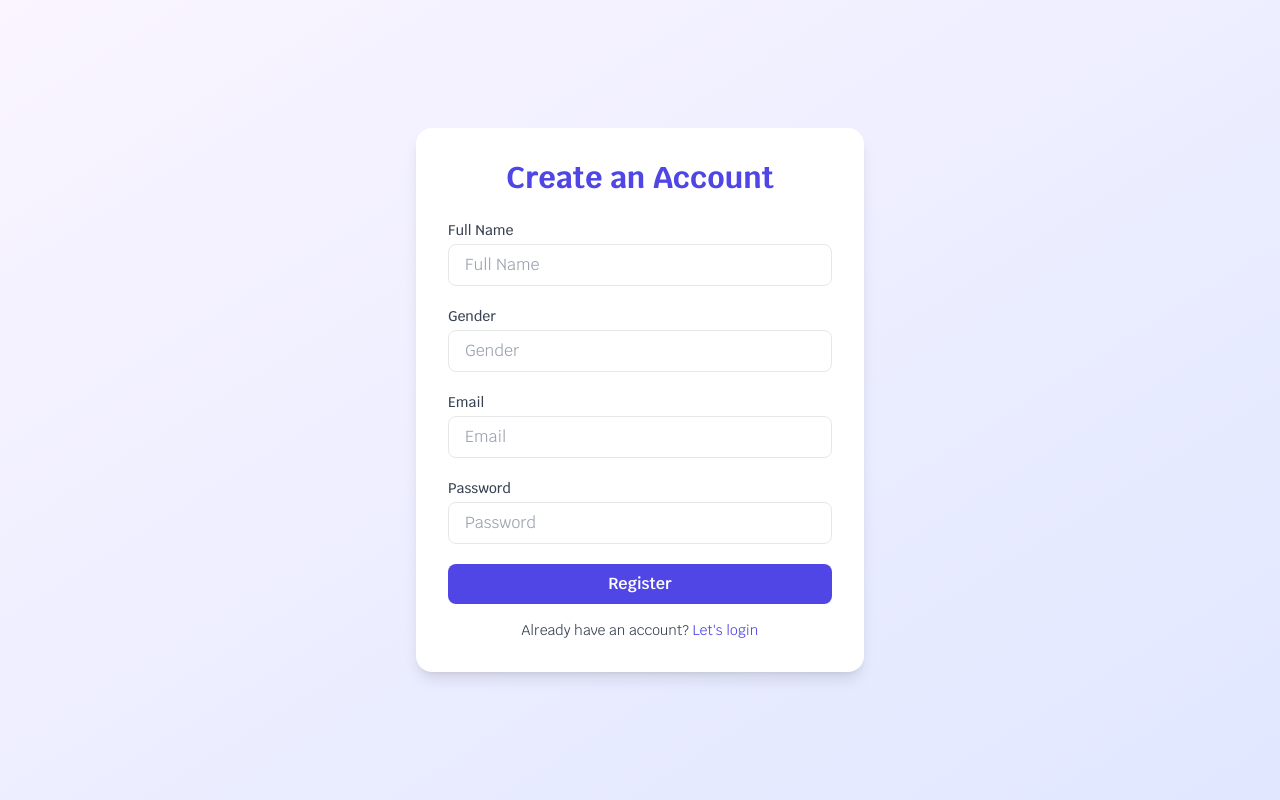
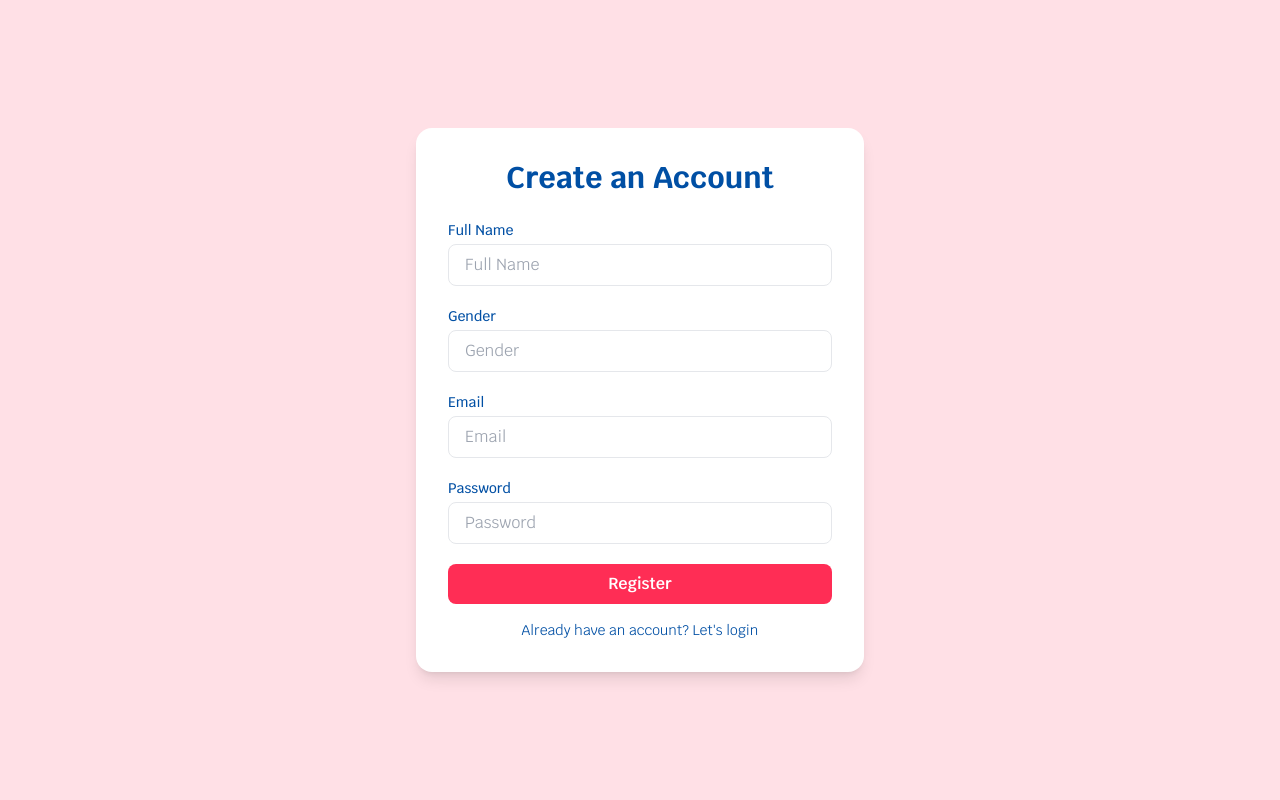
Before and after one commit to kushal1047/Connectedness, a React (Vite) app in the folder connectedness-frontend/: page /register in a window 1280 px wide. Built offline with nearby package versions, Linux system fonts and the light colour scheme.

Commit message:
Redesign the register page

```diff
--- a/connectedness-frontend/src/index.css
+++ b/connectedness-frontend/src/index.css
@@ -3,7 +3,7 @@
 @tailwind utilities;
 
 body {
-  @apply font-sans text-[#004FA4];
+  @apply font-sans text-[#004FA4] bg-[#FFE0E6];
 }
 
 button {
--- a/connectedness-frontend/src/pages/Login.jsx
+++ b/connectedness-frontend/src/pages/Login.jsx
@@ -42,7 +42,7 @@ export default function Login() {
               value={email}
               onChange={(e) => setEmail(e.target.value)}
               required
-              className="w-full px-4 py-2 border rounded-lg focus:outline-none focus:ring-2 focus:ring-blue-400"
+              className="w-full px-4 py-2 border rounded-lg focus:outline-none focus:ring-2 focus:ring-[#FF2D55]"
             />
           </div>
           <div>
@@ -59,7 +59,7 @@ export default function Login() {
               value={password}
               onChange={(e) => setPassword(e.target.value)}
               required
-              className="w-full py-2 px-4 border rounded-lg focus:outline-none focus:ring-2 focus:ring-blue-400"
+              className="w-full py-2 px-4 border rounded-lg focus:outline-none focus:ring-2 focus:ring-[#FF2D55]"
             />
           </div>
           {error && <div className="text-red-600">{error}</div>}
--- a/connectedness-frontend/src/pages/Register.jsx
+++ b/connectedness-frontend/src/pages/Register.jsx
@@ -30,16 +30,16 @@ export default function Register() {
     }
   };
   return (
-    <div className="flex items-center justify-center min-h-screen bg-gradient-to-br from-purple-50 to-indigo-100">
+    <div className="flex items-center justify-center min-h-screen">
       <div className="w-full max-w-md p-8 rounded-2xl shadow-lg bg-white">
-        <h2 className="text-3xl font-bold mb-6 text-center text-indigo-600">
+        <h2 className="text-3xl font-bold mb-6 text-center">
           Create an Account
         </h2>
         <form onSubmit={handleSubmit} className="flex flex-col gap-5">
           <div>
             <label
               htmlFor="fullName"
-              className="block text-sm mb-1 font-medium text-gray-700"
+              className="block text-sm mb-1 font-medium"
             >
               Full Name
             </label>
@@ -50,15 +50,12 @@ export default function Register() {
               value={fullName}
               onChange={(e) => setFullName(e.target.value)}
               required
-              className="w-full py-2 px-4 border rounded-lg focus:outline-none focus:ring-2 focus:ring-indigo-400"
+              className="w-full py-2 px-4 border rounded-lg focus:outline-none focus:ring-2 focus:ring-[#FF2D55]"
             />
           </div>
 
           <div>
-            <label
-              htmlFor="gender"
-              className="block mb-1 text-sm text-gray-700 font-medium"
-            >
+            <label htmlFor="gender" className="block mb-1 text-sm font-medium">
               Gender
             </label>
             <input
@@ -68,15 +65,12 @@ export default function Register() {
               value={gender}
               onChange={(e) => setGender(e.target.value)}
               required
-              className="w-full py-2 px-4 border rounded-lg focus:outline-none focus:ring-2 focus:ring-indigo-400"
+              className="w-full py-2 px-4 border rounded-lg focus:outline-none focus:ring-2 focus:ring-[#FF2D55]"
             />
           </div>
 
           <div>
-            <label
-              htmlFor="email"
-              className="block mb-1 font-medium text-sm text-gray-700"
-            >
+            <label htmlFor="email" className="block mb-1 font-medium text-sm">
               Email
             </label>
             <input
@@ -86,14 +80,14 @@ export default function Register() {
               value={email}
               onChange={(e) => setEmail(e.target.value)}
               required
-              className="w-full py-2 px-4 border rounded-lg focus:outline-none focus:ring-2 focus:ring-indigo-400"
+              className="w-full py-2 px-4 border rounded-lg focus:outline-none focus:ring-2 focus:ring-[#FF2D55]"
             />
           </div>
 
           <div>
             <label
               htmlFor="password"
-              className="block mb-1 font-medium text-sm text-gray-700"
+              className="block mb-1 font-medium text-sm"
             >
               Password
             </label>
@@ -104,21 +98,16 @@ export default function Register() {
               value={password}
               onChange={(e) => setPassword(e.target.value)}
               required
-              className="w-full px-4 py-2 border rounded-lg focus:outline-none focus:ring-2 focus:ring-indigo-400"
+              className="w-full px-4 py-2 border rounded-lg focus:outline-none focus:ring-2 focus:ring-[#FF2D55]"
             />
           </div>
           {success && <p className="text-green-600">{success}</p>}
           {error && <p className="text-red-600">{error}</p>}
-          <button
-            type="submit"
-            className="bg-indigo-600 hover:bg-indigo-700 text-white py-2 px-4 rounded-lg font-semibold transition duration-200"
-          >
-            Register
-          </button>
+          <button type="submit">Register</button>
         </form>
-        <p className="mt-4 text-sm text-gray-700 text-center">
+        <p className="mt-4 text-sm text-center">
           Already have an account?{" "}
-          <a href="/login" className="text-indigo-600 hover:underline">
+          <a href="/login" className="hover:underline">
             Let's login
           </a>
         </p>
```
